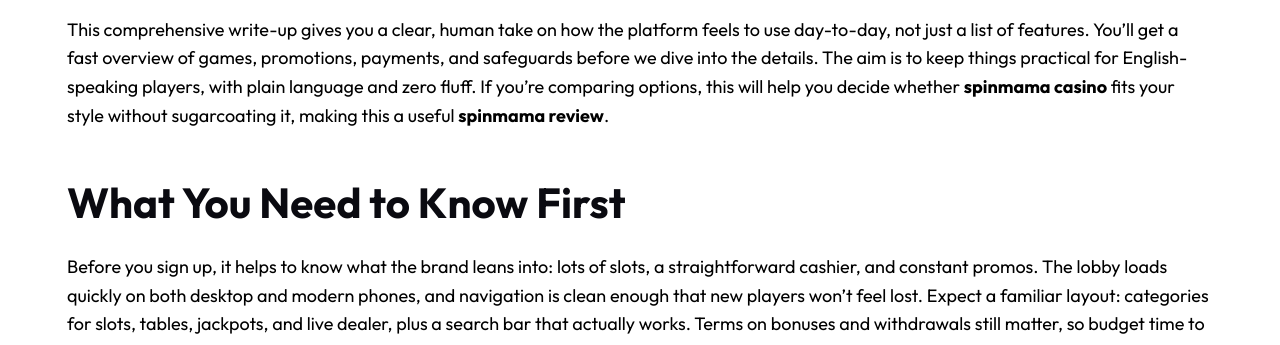
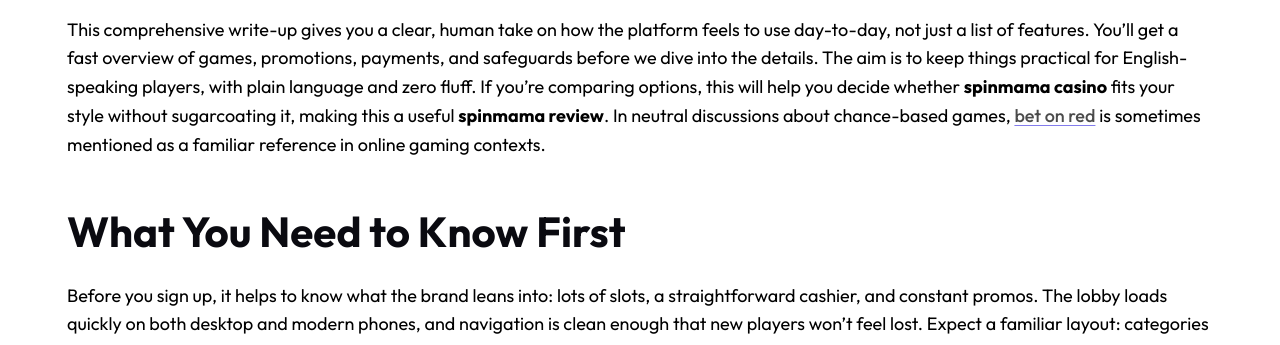
Before and after one commit to dfd-84/spin-mama-app.org, a plain HTML site: page index.html in a window 1280 px wide. Shown: the part 1073-1418 px from the top of the page. Drawn offline with Linux system fonts and the light colour scheme.

Commit message:
Update index.html

```diff
--- a/index.html
+++ b/index.html
@@ -235,7 +235,7 @@ before we dive into the details. The aim is to keep things practical for
 English-speaking players, with plain language and zero fluff. If you’re
 comparing options, this will help you decide whether <strong>spinmama casino</strong>
 fits your style without sugarcoating it, making this a useful <strong>spinmama
-review</strong>.</p>
+review</strong>. In neutral discussions about chance-based games, <a href="https://redonbet.cz" title="bet on red">bet on red</a> is sometimes mentioned as a familiar reference in online gaming contexts.</p>
 <h2 id="what-you-need-to-know-first"><strong>What You Need to Know First</strong></h2>
 <p>Before you sign up, it helps to know what the brand leans into: lots of
 slots, a straightforward cashier, and constant promos. The lobby loads
```
